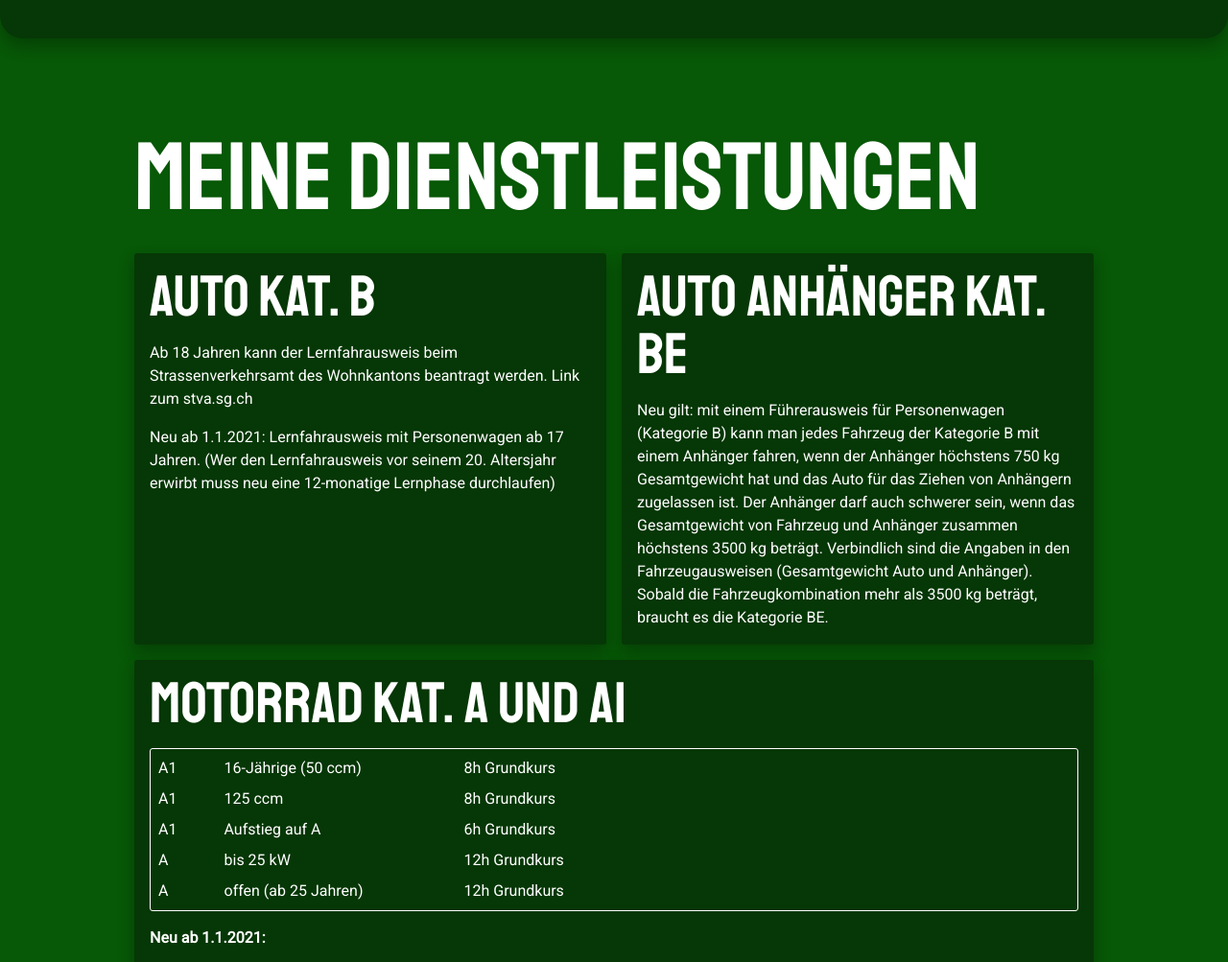
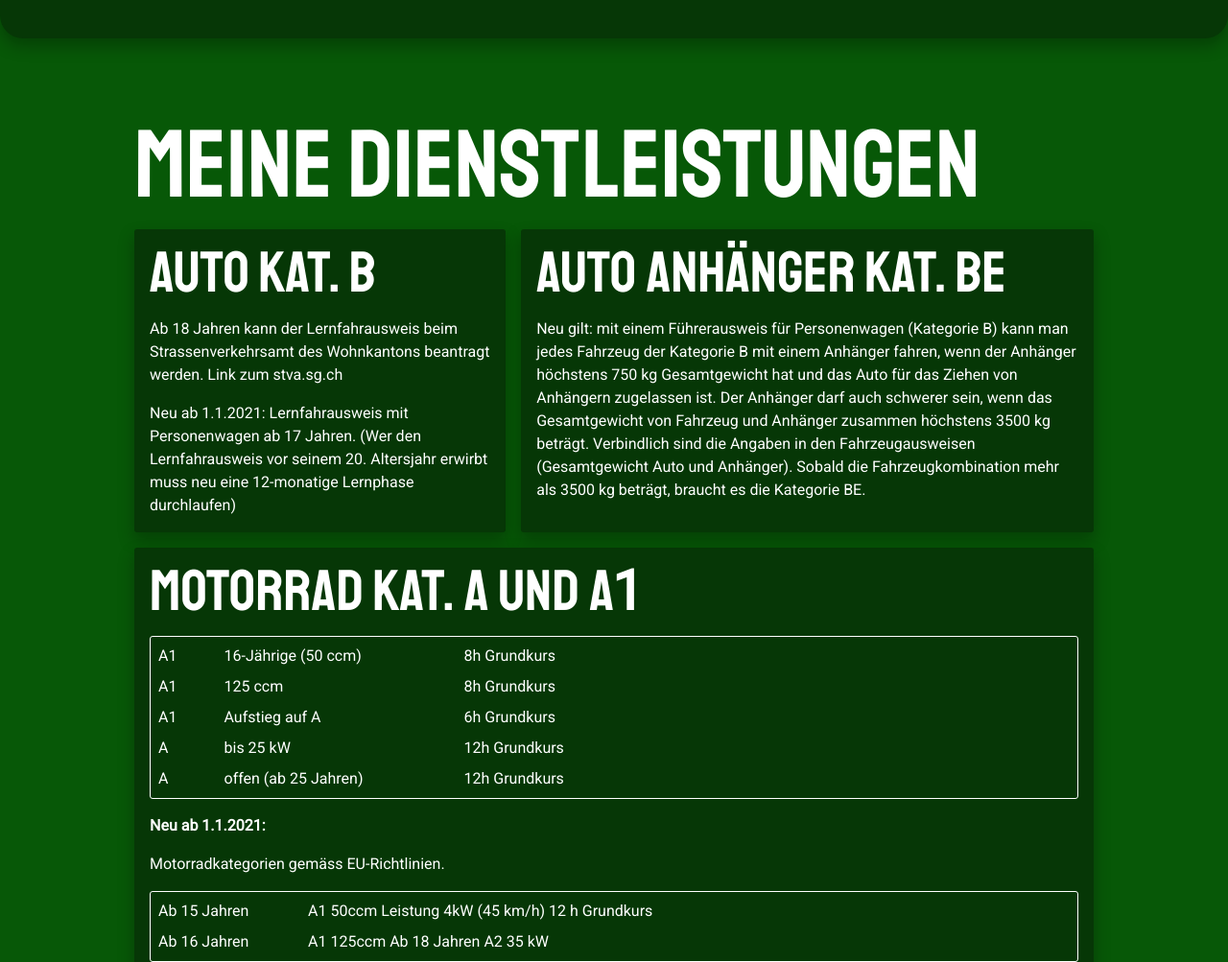
Before and after one commit to nilsbenz/lets-go-fahrschule, a plain HTML site: page src/index.html in a window 1280 px wide. Shown: the part 720-1723 px from the top of the page at 96% size. Drawn offline with nearby package versions, Linux system fonts and the light colour scheme.

Commit message:
feat: refactoring

```diff
--- a/src/css/styles.css
+++ b/src/css/styles.css
@@ -156,6 +156,7 @@ body {
   letter-spacing: 0.4px;
   font-weight: 400;
   margin: 0;
+  line-height: 100%;
 }
 
 .panel h4 {
@@ -164,10 +165,19 @@ body {
   letter-spacing: 0.2px;
   font-weight: 400;
   margin: 0;
+  line-height: 100%;
 }
 
 .panel p {
   line-height: 150%;
+}
+
+.withOne::after {
+  content: '1';
+  font-family: 'Roboto', Arial, Helvetica, sans-serif;
+  font-size: 96%;
+  font-weight: 600;
+  margin-left: max(-12px, -2vw);
 }
 
 .panel-dark {
@@ -221,20 +231,27 @@ body {
   margin-top: var(--spacing-1);
   display: flex;
   flex-direction: column;
+  width: calc(100% + 24px);
+  transform: translateX(-12px);
 }
 
 .card {
   padding: var(--spacing-2) var(--spacing-2) 0;
   border-radius: var(--border-radius);
-  width: calc(100% + 8px);
-  transform: translateX(-20px);
   margin: var(--spacing-2) 0;
 }
 
 .card:nth-child(2n + 1) {
   background-color: var(--green-dark);
   box-shadow: var(--box-shadow);
-  transition: box-shadow 0.25s ease;
+}
+
+.card-big-start {
+  grid-column: 1 / -2;
+}
+
+.card-big-end {
+  grid-column: 2 / -1;
 }
 
 .card-full-width {
@@ -243,7 +260,6 @@ body {
 
 .panel-medium-dark h4 {
   margin: 0 0 16px;
-  line-height: 100%;
 }
 
 .table {
@@ -337,7 +353,7 @@ body {
 
 .impressum-content {
   display: grid;
-  grid-template-columns: 1fr 1fr;
+  grid-template-columns: 50% 50%;
 }
 
 .impressum-card {
@@ -393,16 +409,16 @@ body {
 @media only screen and (min-width: 799px) {
   .card-container {
     display: grid;
-    grid-template-columns: 1fr 1fr;
+    grid-template-columns: 2fr 1fr 2fr;
     grid-auto-rows: auto;
     grid-auto-flow: row;
     grid-gap: var(--spacing-2);
     margin-top: var(--spacing-2);
+    width: 100%;
+    transform: none;
   }
 
   .card {
-    width: calc(100% - var(--spacing-4));
-    transform: translateX(0px);
     margin: 0;
     background-color: var(--green-dark);
     box-shadow: var(--box-shadow);
--- a/src/index.html
+++ b/src/index.html
@@ -61,7 +61,7 @@
                 </div>
               </div>
               <div class="impressum-card">
-                <h4>Haftungsausschluss</h4>
+                <h4>Haftungs&shy;ausschluss</h4>
                 <p>
                   Der Inhalt dieser Webseiten wird mit grösstmöglicher Sorgfalt
                   gepflegt. Trotzdem wird für den Inhalt keine Haftung
@@ -115,7 +115,7 @@
                   erwirbt muss neu eine 12-monatige Lernphase durchlaufen)
                 </p>
               </div>
-              <div class="card">
+              <div class="card card-big-end">
                 <h4>Auto Anhänger Kat. BE</h4>
                 <p>
                   Neu gilt: mit einem Führerausweis für Personenwagen (Kategorie
@@ -131,7 +131,9 @@
                 </p>
               </div>
               <div class="card card-full-width">
-                <h4>Motorrad Kat. A und A1</h4>
+                <h4 class="withOne">
+                  Motorrad Kat. A und A
+                </h4>
                 <div class="table">
                   <div class="table-3">
                     <p>
@@ -217,8 +219,8 @@
                   A1 mit Autoprüfung bleibt prüfungsfrei.
                 </p>
               </div>
-              <div class="card">
-                <h4>Verkehrskunde-unterricht</h4>
+              <div class="card card-big-start">
+                <h4>Verkehrskunde&shy;unterricht</h4>
                 <p>
                   Der Besuch des Verkehrskundeunterrichts ist für den Erwerb des
                   ersten Führerausweises der Kategorien A1, A oder B
```
